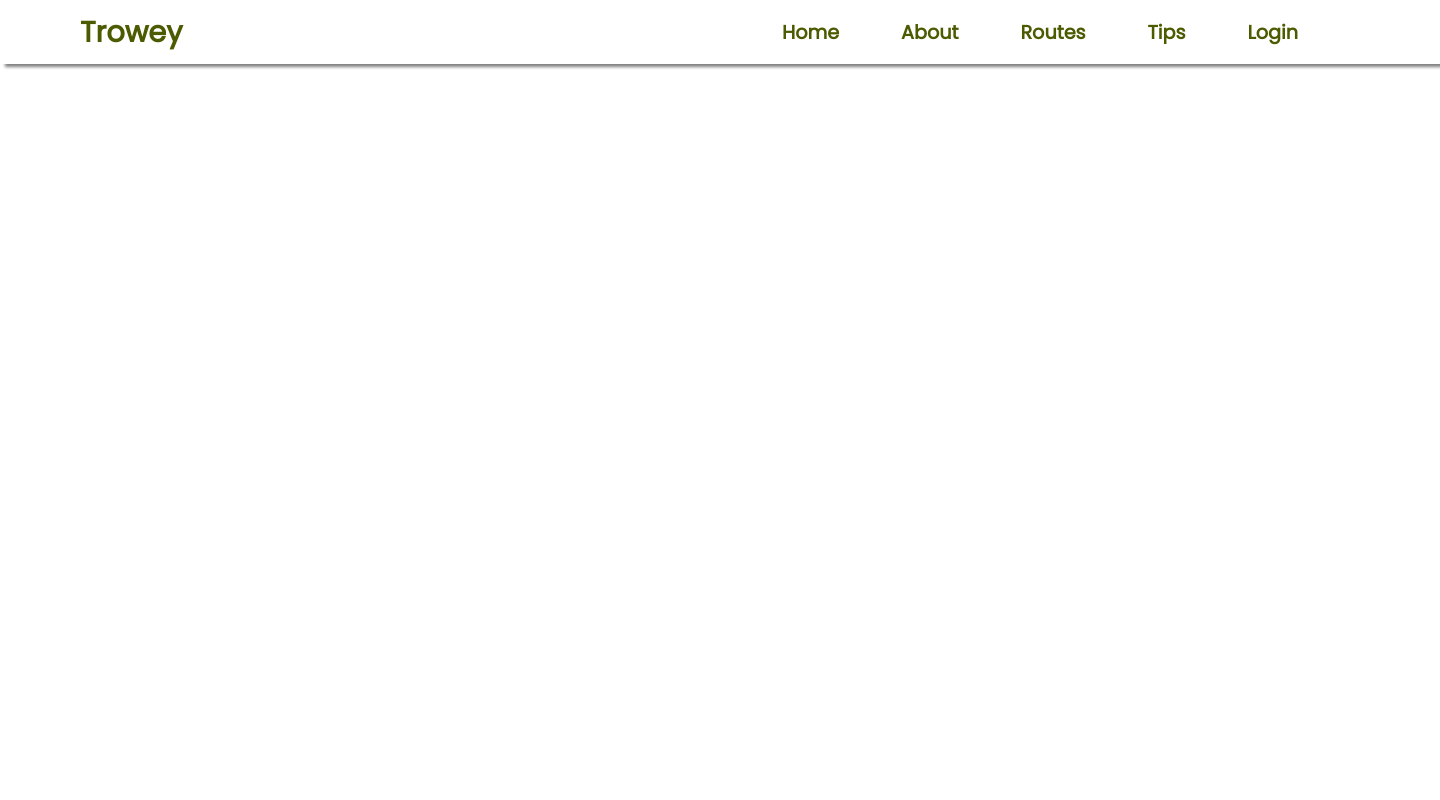
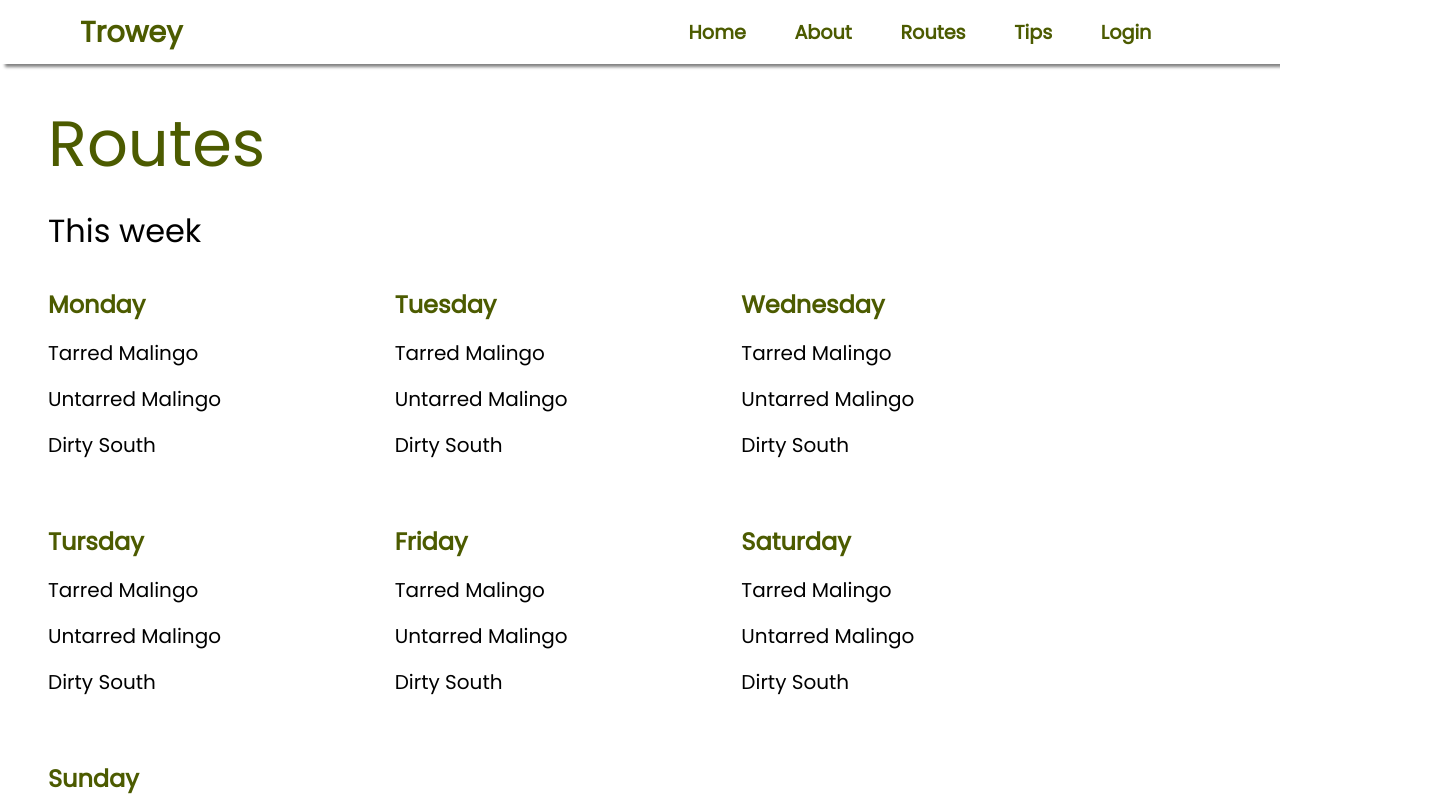
Before and after one commit to xennia316/trowey-prod, a React (Create React App) app in the folder client/: page / in a window 1280 px wide. Shown: the top 800 px of the page, 1440 px wide, since content can reach past the window. Built offline with nearby package versions, Linux system fonts and the light colour scheme.

Commit message:
done wiith routes page

```diff
--- a/client/src/App.js
+++ b/client/src/App.js
@@ -1,9 +1,11 @@
 import Routers from "./Routes/router.navigation";
+import Routes from "./Components/RoutesPage/Routes";
 
 function App() {
   return (
     <section>
       <Routers />
+      <Routes />
     </section>
   );
 }
--- /dev/null
+++ b/client/src/Components/RoutesPage/Dailyroutes.js
@@ -0,0 +1,15 @@
+import DailyRouteStyles from './styles/Dailyroutes.module.css'
+
+import Location from './Location';
+function Dailyroutes({day}) {
+  return (
+    <div>
+      <h4 className={DailyRouteStyles.dayHeading}>{day}</h4>
+      <Location location="Tarred Malingo" />
+      <Location location="Untarred Malingo" />
+      <Location location="Dirty South" />
+    </div>
+  );
+}
+
+export default Dailyroutes
--- /dev/null
+++ b/client/src/Components/RoutesPage/Location.js
@@ -0,0 +1,14 @@
+import LocationStyles from "./styles/Location.module.css";
+import { FontAwsomeIcon } from "@fortawesome/react-fontawesome";
+import { faTrashCan } from "@fortawesome/free-solid-svg-icons";
+
+function Location({ location }) {
+  return (
+    <div className={LocationStyles.container}>
+      <faTrashCan />
+      <p className={LocationStyles.location}>{location}</p>
+    </div>
+  );
+}
+
+export default Location;
--- /dev/null
+++ b/client/src/Components/RoutesPage/Routes.jsx
@@ -0,0 +1,23 @@
+import React from "react";
+import RouteStyles from "./styles/Routes.module.css";
+import Dailyroutes from "./Dailyroutes";
+function Routes() {
+  return (
+    <main className={RouteStyles.container}>
+      <h2 className={RouteStyles.heading}>Routes</h2>
+      <p className={RouteStyles.subheading}>This week</p>
+      <div className={RouteStyles.dailyRouteSection}>
+        <Dailyroutes day="Monday" />
+        <Dailyroutes day="Tuesday" />
+        <Dailyroutes day="Wednesday" />
+        <Dailyroutes day="Tursday" />
+        <Dailyroutes day="Friday" />
+        <Dailyroutes day="Saturday" />
+        <Dailyroutes day="Sunday" />
+          </div>
+          <p>Want to collect dirt for a fee?</p>
+    </main>
+  );
+}
+
+export default Routes;
--- /dev/null
+++ b/client/src/Components/RoutesPage/styles/Dailyroutes.module.css
@@ -0,0 +1,5 @@
+.dayHeading {
+    color: #4C5B00;
+    font-size: 1.5em;
+    margin-bottom: 0.2em
+}
--- /dev/null
+++ b/client/src/Components/RoutesPage/styles/Location.module.css
@@ -0,0 +1,16 @@
+.container{
+    margin-top: 1em;
+}
+.location {
+    font-size: 1.25em;
+}
+@media screen and (max-width: 573px) {
+    .location {
+        font-size: 1em;
+    }
+}
+@media screen and (max-width: 492px) {
+    .location {
+        font-size: 0.8em;
+    }
+}
--- /dev/null
+++ b/client/src/Components/RoutesPage/styles/Routes.module.css
@@ -0,0 +1,38 @@
+* {
+    margin: 0;
+    padding: 0;
+    top: 0;
+    bottom: 0;
+    box-sizing: border-box;
+    font-family: 'Poppins', sans-serif;
+}
+
+.container {
+    width: 80vw;
+    padding-left: 3em;
+    padding-top: 2em;
+}
+
+.heading {
+    font-size: 4em;
+    font-weight: 500;
+    color: #4C5B00;
+    margin-bottom: 0.25em;
+}
+
+.subheading {
+    font-size: 2em;
+}
+
+.dailyRouteSection {
+    display: grid;
+    grid-template-columns: repeat(3, 1fr);
+    gap: 4em;
+    margin-top: 2em;
+}
+
+@media screen and (max-width: 870px) {
+    .dailyRouteSection {
+        grid-template-columns: repeat(2, 1fr);
+    }
+}
```
Also changed, not shown: 1 other file (tests, documents, lock files or other folders).
